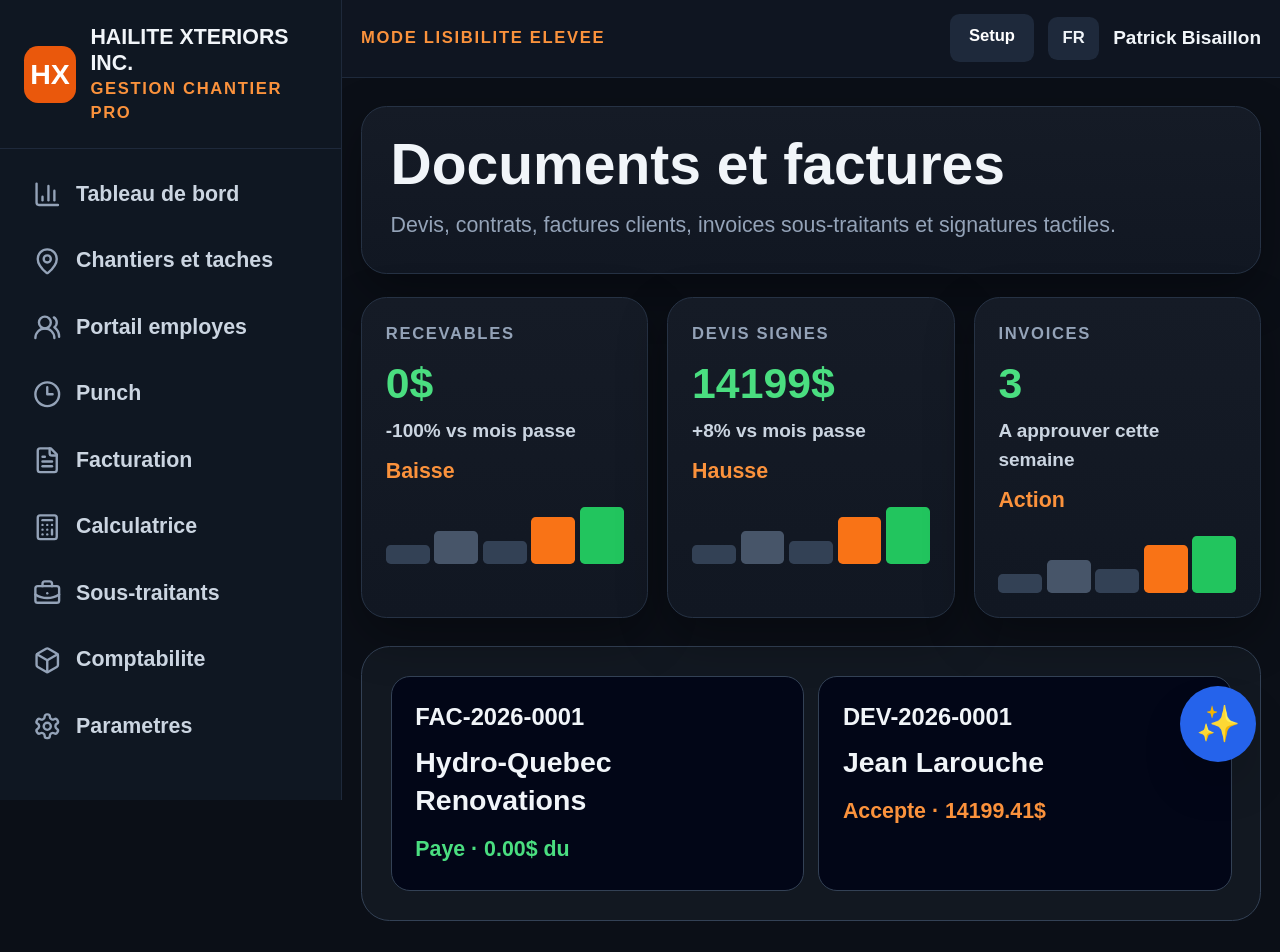
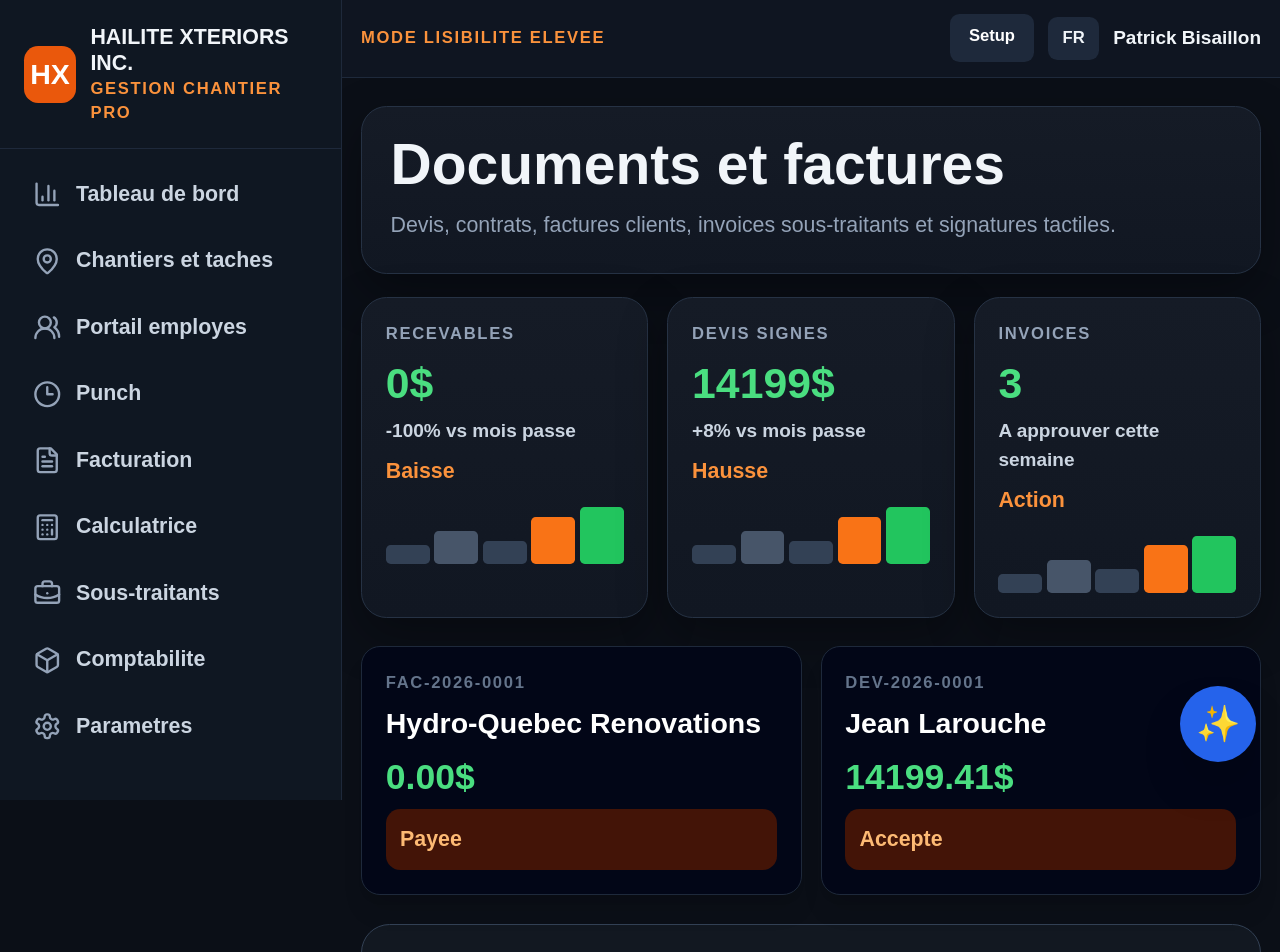
Before and after one commit to bisaillonpatrick1979-dev/Chatgpt-hailite-, a Next.js app: page /invoices in a window 1280 px wide. Shown: the top 952 px of the page. Built offline with nearby package versions, Linux system fonts and the light colour scheme.

Commit message:
Make invoices page more usable

```diff
--- a/app/invoices/page.tsx
+++ b/app/invoices/page.tsx
@@ -1,5 +1,8 @@
 import { AppShell } from "@/components/AppShell";
 import { TrendCard } from "@/components/TrendCard";
+import { InvoiceCalculator } from "@/components/InvoiceCalculator";
+import { SignatureBox } from "@/components/SignatureBox";
+import { DocumentStatusCard } from "@/components/DocumentStatusCard";
 
 export default function Page() {
   return (
@@ -13,20 +16,12 @@ export default function Page() {
         <TrendCard label="Devis signes" value="14199$" compare="+8% vs mois passe" status="Hausse" />
         <TrendCard label="Invoices" value="3" compare="A approuver cette semaine" status="Action" />
       </section>
-      <section className="pro-panel mt-6 p-6">
-        <div className="grid gap-3 md:grid-cols-2">
-          <article className="rounded-2xl border border-slate-700 bg-slate-950 p-5">
-            <p className="text-xl font-black">FAC-2026-0001</p>
-            <h2 className="mt-2 text-2xl font-black">Hydro-Quebec Renovations</h2>
-            <p className="mt-3 text-lg font-black text-green-400">Paye · 0.00$ du</p>
-          </article>
-          <article className="rounded-2xl border border-slate-700 bg-slate-950 p-5">
-            <p className="text-xl font-black">DEV-2026-0001</p>
-            <h2 className="mt-2 text-2xl font-black">Jean Larouche</h2>
-            <p className="mt-3 text-lg font-black text-orange-400">Accepte · 14199.41$</p>
-          </article>
-        </div>
+      <section className="mt-6 grid gap-4 md:grid-cols-2">
+        <DocumentStatusCard number="FAC-2026-0001" client="Hydro-Quebec Renovations" amount="0.00$" status="Payee" />
+        <DocumentStatusCard number="DEV-2026-0001" client="Jean Larouche" amount="14199.41$" status="Accepte" />
       </section>
+      <InvoiceCalculator />
+      <SignatureBox />
     </AppShell>
   );
 }
```
